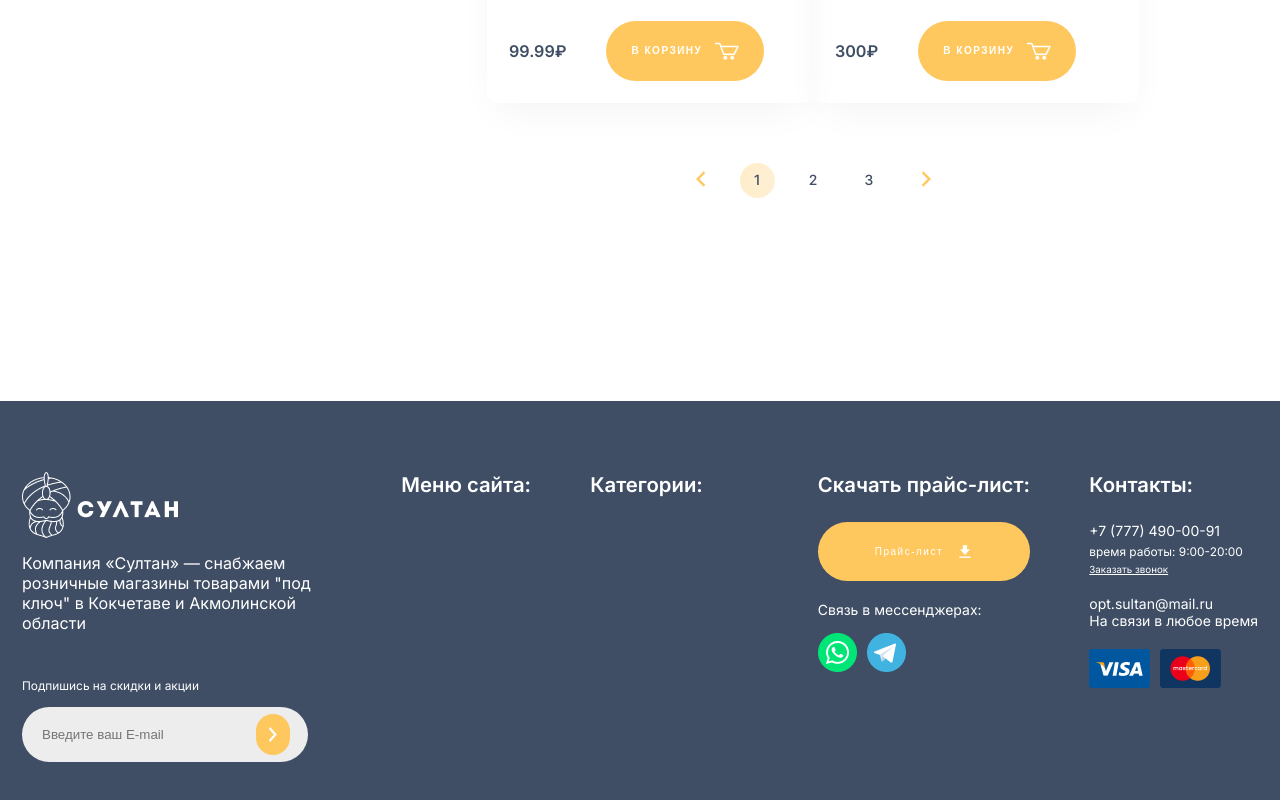
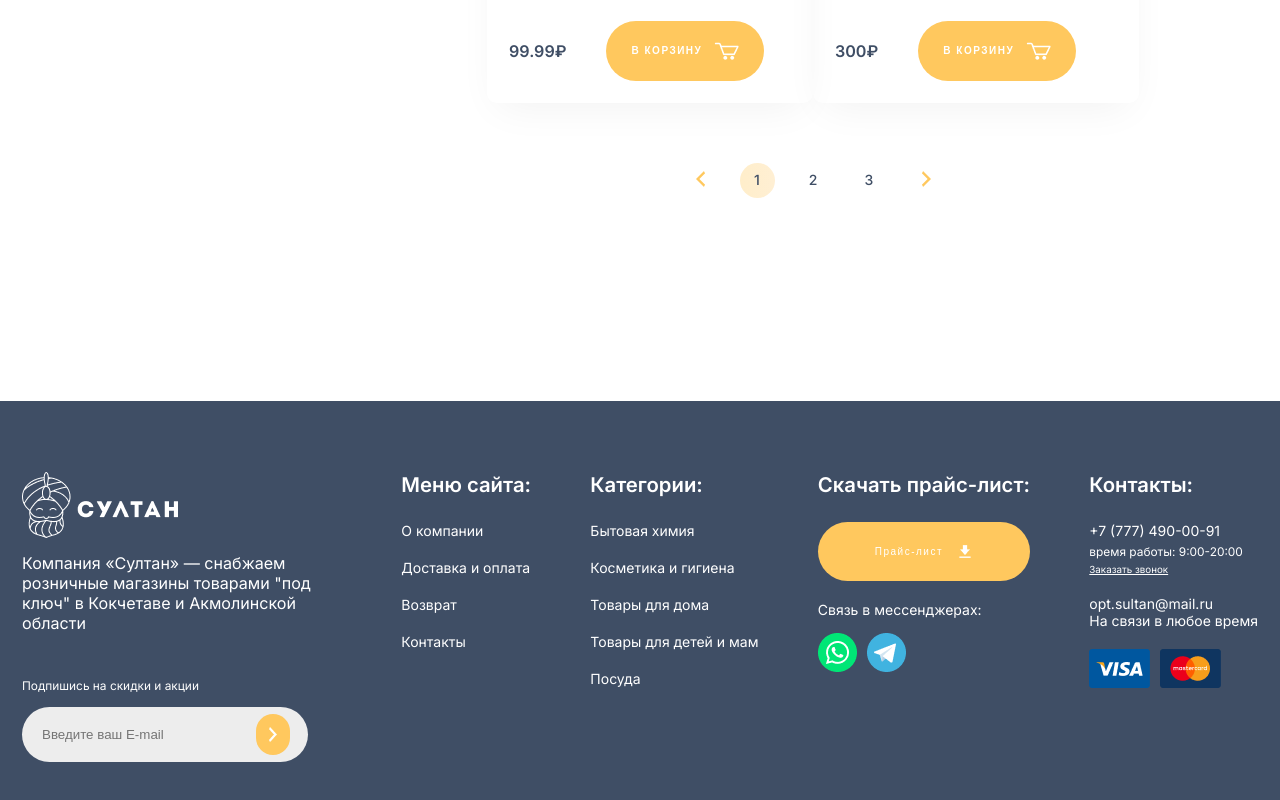
Before and after one commit to igorek888rane/shop-sultan, a React (Create React App) app: page / in a window 1280 px wide. Shown: the part 2887-3687 px from the top of the page. Built offline with nearby package versions, Linux system fonts and the light colour scheme.

Commit message:
refactor

```diff
--- a/src/components/Footer/Footer.module.scss
+++ b/src/components/Footer/Footer.module.scss
@@ -32,6 +32,9 @@
 			p {
 				color: #ffffff;
 				font-weight: 400;
+			}
+			a {
+				color: #ffffff;
 			}
 			display: flex;
 			flex-direction: column;
```
